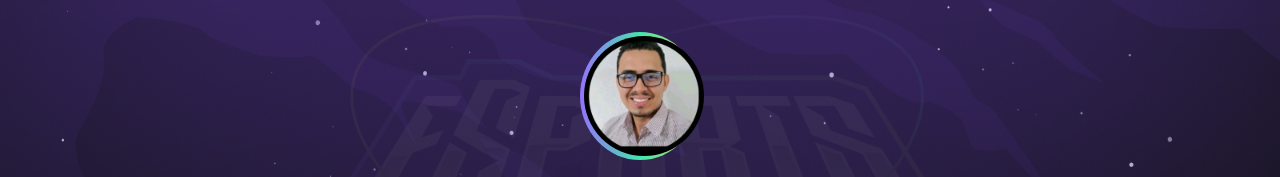
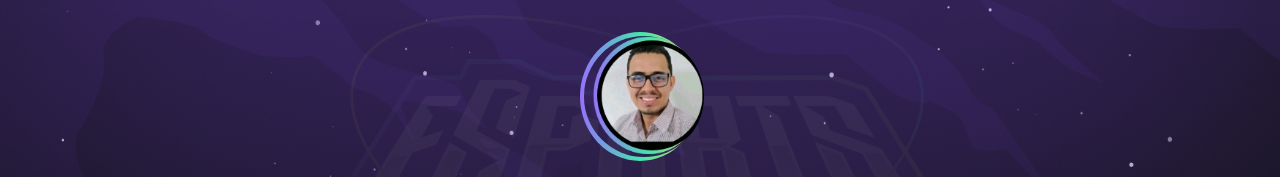
Before and after one commit to rodrigomlucas/nlw1, a plain HTML site: page index.html in a window 1280 px wide. Shown: the top 177 px of the page. Drawn offline with Linux system fonts and the light colour scheme.

Commit message:
Update index.html

```diff
--- a/index.html
+++ b/index.html
@@ -17,7 +17,7 @@
 
     <header>
         <div>
-            <img src="https://github.com/rodrigomlucas/nlw1/blob/master/assets/1719030939867.jfif" alt="foto Rodrigo" />
+            <img src="https://github.com/rodrigomlucas/nlw1/blob/master/assets/fotosite.jpeg" alt="foto Rodrigo" />
         </div>
     </header>
 
```
